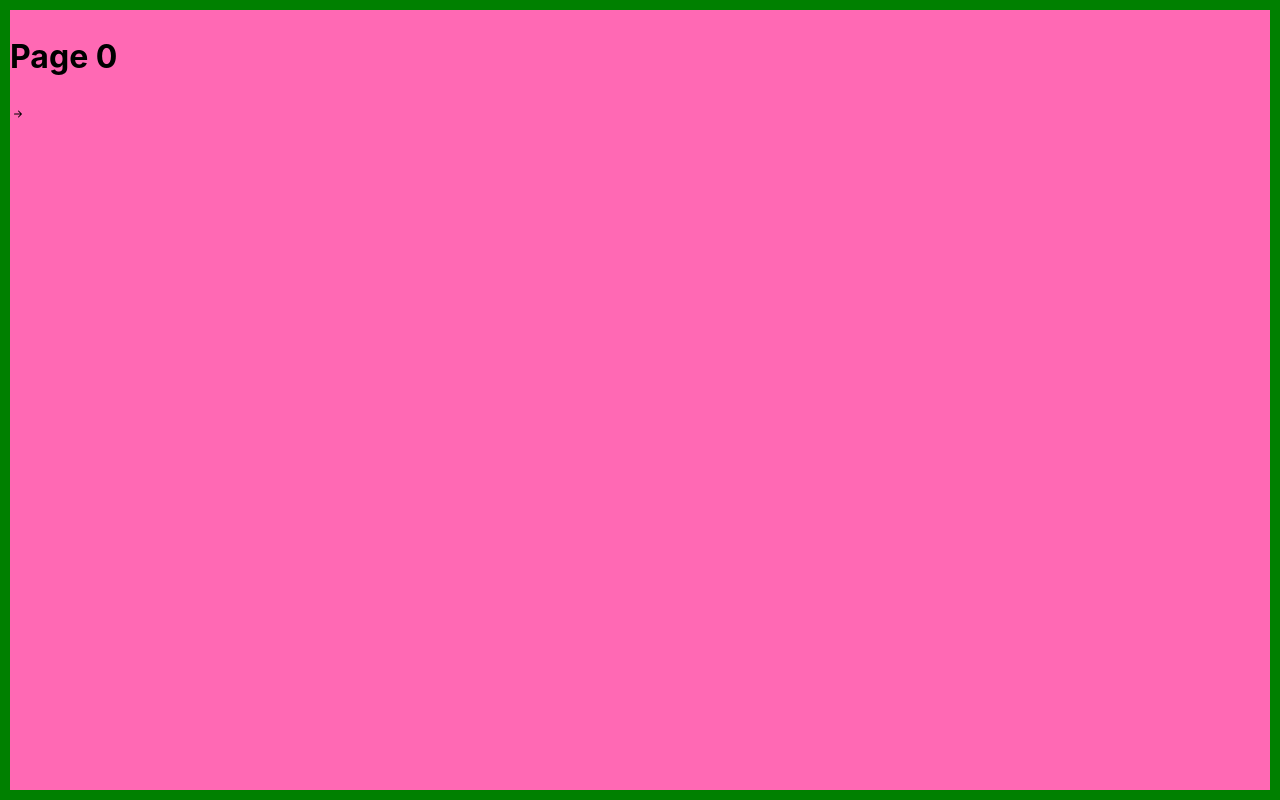
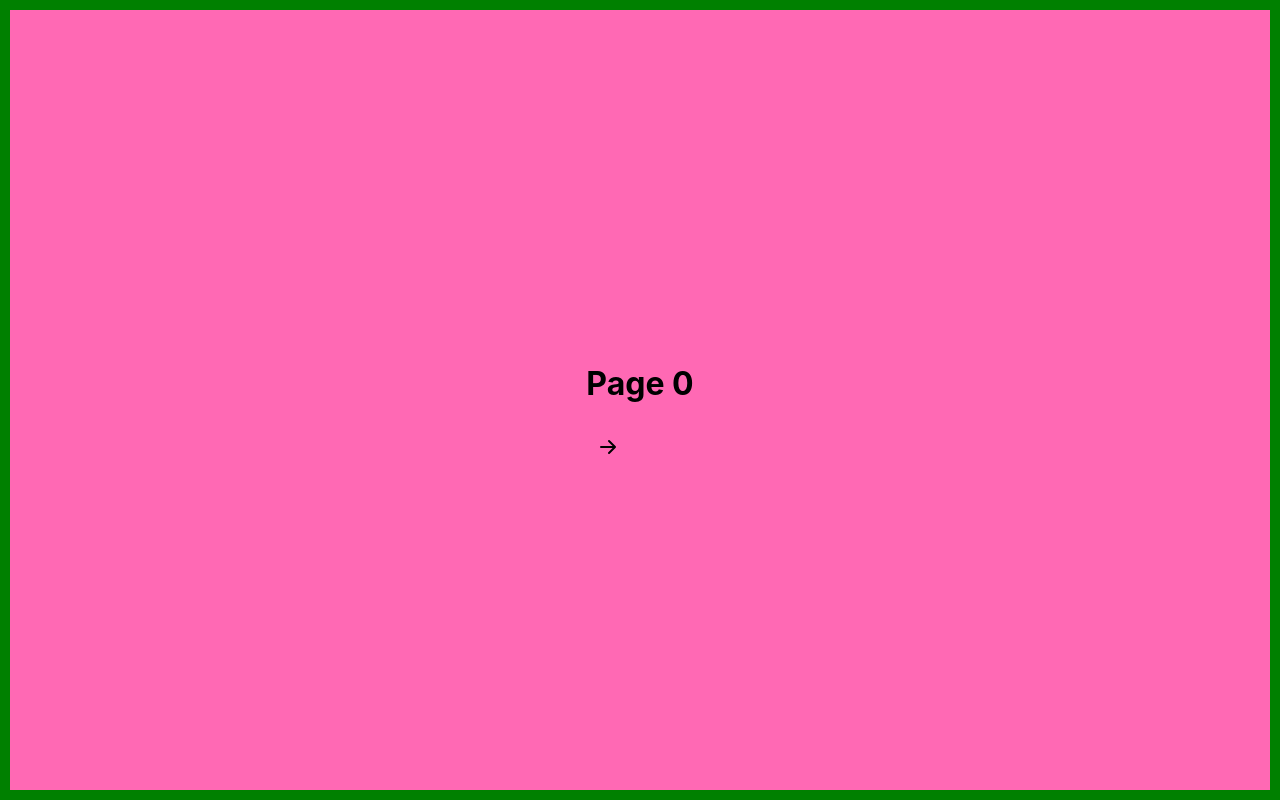
Before and after one commit to JoshuaHolloway/custom-ui-library, a Next.js app in the folder page-animation/: page / in a window 1280 px wide. Built offline with nearby package versions, Linux system fonts and the light colour scheme.

Commit message:
generalized all pages into page component

```diff
--- a/page-animation/components/page.js
+++ b/page-animation/components/page.js
@@ -14,16 +14,30 @@ export default function Page({
         background: color_map[page_num],
         position: 'absolute',
         top: 0,
-        left: '-100%',
+        left: page_num === 0 ? '0%' : '-100%',
         width: '100%',
         height: '100%',
         display: 'grid',
         placeItems: 'center',
       }}
     >
-      <div className='container'>
+      <div
+        className='container'
+        style={{
+          display: 'flex',
+          flexDirection: 'column',
+          alignItems: 'center',
+        }}
+      >
         <h1>Page {page_num}</h1>
 
+        <div
+          style={{
+            display: 'flex',
+            justifyContent: 'space-between',
+            width: '6rem',
+          }}
+        >
           {page_num > 0 && (
             <svg
               xmlns='http://www.w3.org/2000/svg'
@@ -56,5 +70,6 @@ export default function Page({
           )}
         </div>
       </div>
+    </div>
   );
 }
--- a/page-animation/pages/index.js
+++ b/page-animation/pages/index.js
@@ -19,23 +19,15 @@ export default function HomePage() {
   const page_ref = useRef([]); // access elements via ref.current[n]
   const tl_ref = useRef([]);
 
-  const [animTrigger, setAnimTrigger] = useState(false);
-  const [page, setPage] = useState(0);
-  const [prev_page, setPrevPage] = useState();
-
   // --------------------------------------------
 
   const pageChangeHandler = (page_num) => () => {
-    setPrevPage(page);
-    setPage(page_num);
-    setAnimTrigger((prev) => !prev);
-
     // Page 1:
-    //  -0: 100%
-    //  -1: 100%
+    //  -0:   100%
+    //  -1:   100%
     // Page N:
-    //  -1: 200%
-    //  -2: 100%
+    //  -N-1: 200%
+    //  -N:   100%
 
     tl_ref.current.push(
       gsap
@@ -72,33 +64,12 @@ export default function HomePage() {
       }}
     >
       {/* page-0 */}
-
-      <div
-        ref={(el) => (page_ref.current[0] = el)}
-        style={{
-          background: 'hotpink',
-          position: 'absolute',
-          top: 0,
-          left: '0',
-          width: '100%',
-          height: '100%',
-        }}
-      >
-        <h1>Page 0</h1>
-        <svg
-          xmlns='http://www.w3.org/2000/svg'
-          width='16'
-          height='16'
-          fill='currentColor'
-          viewBox='0 0 16 16'
-          onClick={pageChangeHandler(1)}
-        >
-          <path
-            fillRule='evenodd'
-            d='M4 8a.5.5 0 0 1 .5-.5h5.793L8.146 5.354a.5.5 0 1 1 .708-.708l3 3a.5.5 0 0 1 0 .708l-3 3a.5.5 0 0 1-.708-.708L10.293 8.5H4.5A.5.5 0 0 1 4 8z'
-          />
-        </svg>
-      </div>
+      <Page
+        page_num={0}
+        pageChangeHandler={pageChangeHandler}
+        pageUnchangeHandler={pageUnchangeHandler}
+        setPageRef={setPageRef}
+      />
 
       {/* page-1 */}
       <Page
```
Lines whose indentation alone changed are shown as unchanged.
